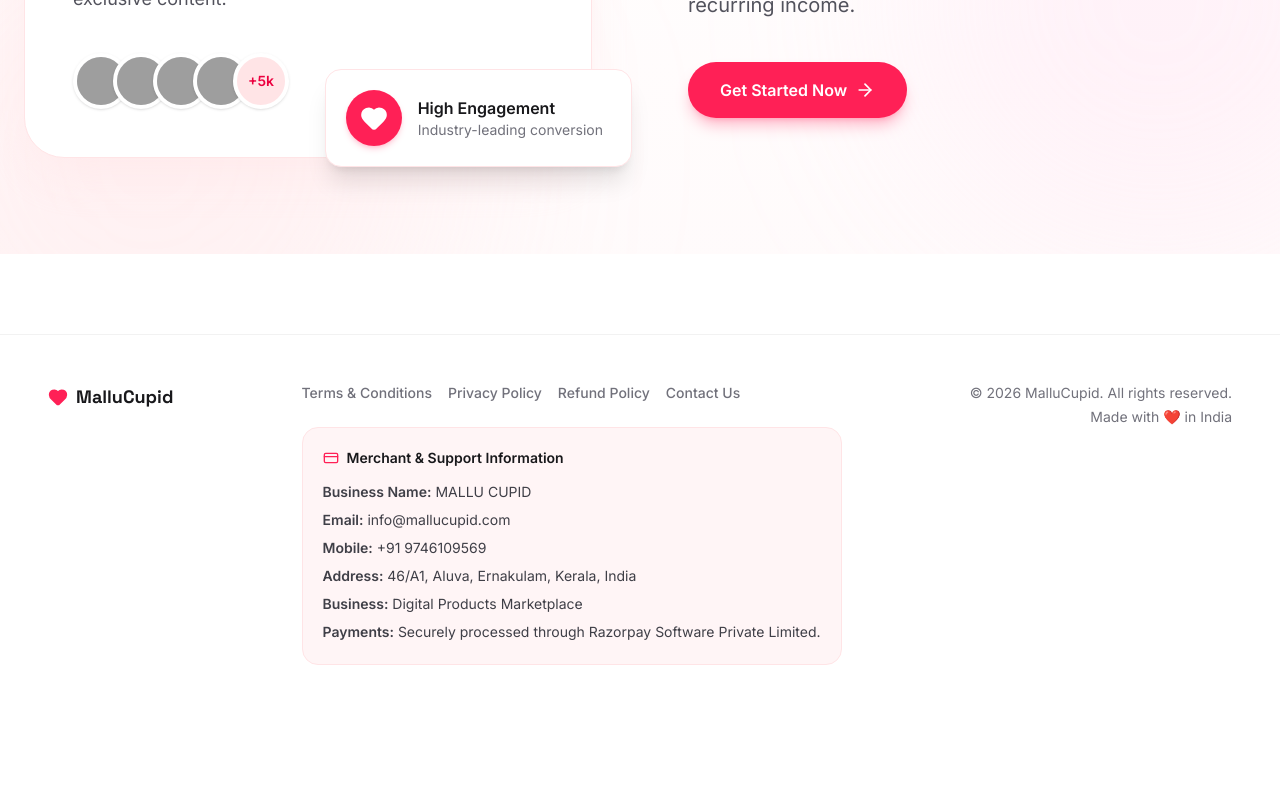
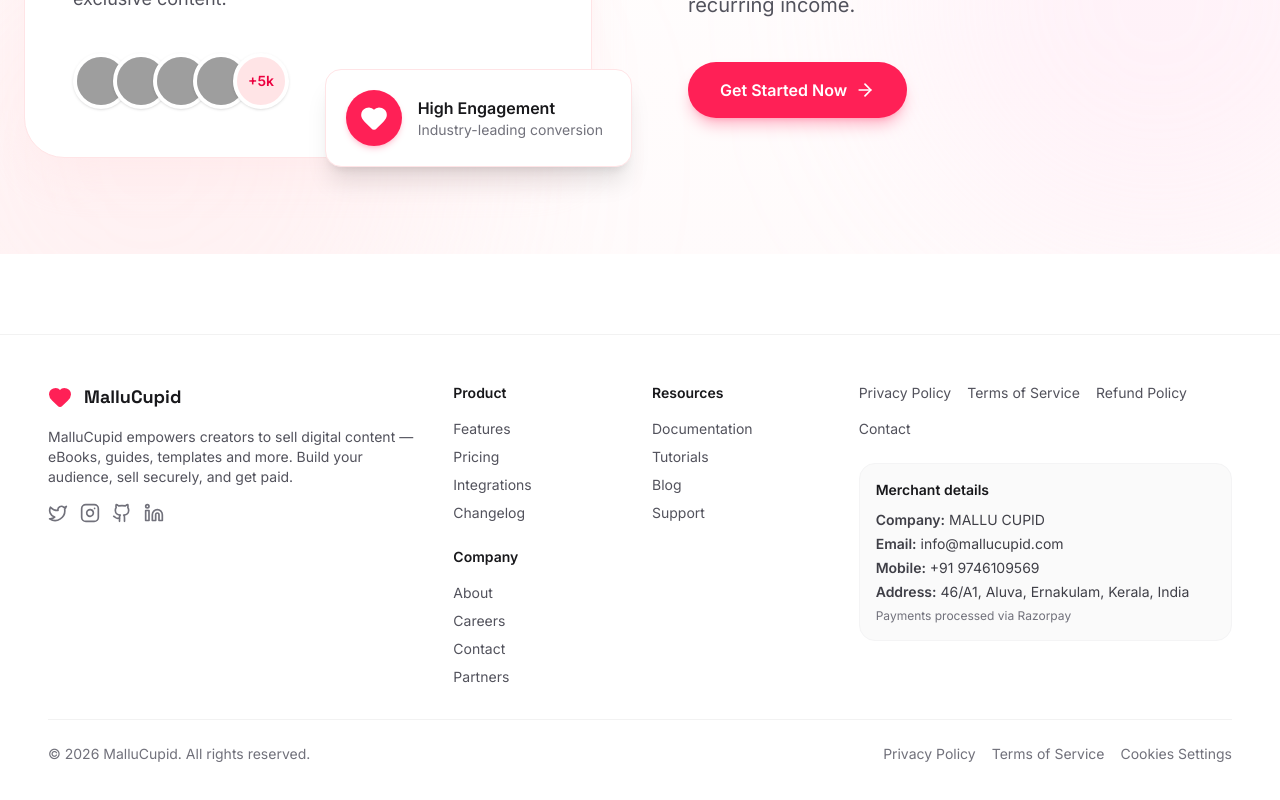
Before and after one commit to codexaidir/MALLU-CUPID, a React (Vite) app: page / in a window 1280 px wide. Shown: the part 1692-2492 px from the top of the page. Before the commit the page ends 2405 px from the top, so only its background shows below. Built offline with nearby package versions, Linux system fonts and the light colour scheme; no server answers; grey boxes are pictures that could not be loaded.

Commit message:
678987878

```diff
--- a/src/components/Footer.tsx
+++ b/src/components/Footer.tsx
@@ -1,71 +1,88 @@
-import { Heart, CreditCard } from "lucide-react";
+import { Heart, Twitter, Github, Instagram, Linkedin } from "lucide-react";
 import { Link } from "react-router-dom";
 
-const legalLinks = [
-  { label: "Terms & Conditions", to: "/terms-and-conditions" },
-  { label: "Privacy Policy", to: "/privacy-policy" },
-  { label: "Refund Policy", to: "/refund-policy" },
-  { label: "Contact Us", to: "/contact-us" },
-];
+const product = ["Features", "Pricing", "Integrations", "Changelog"];
+const resources = ["Documentation", "Tutorials", "Blog", "Support"];
+const company = ["About", "Careers", "Contact", "Partners"];
 
 export function Footer() {
   return (
     <footer className="mt-20 border-t border-black/5 bg-white px-6 py-12 lg:px-12">
-      <div className="mx-auto flex max-w-7xl flex-col gap-8 lg:flex-row lg:items-start lg:justify-between">
-        <div className="flex items-center gap-2">
-          <Heart className="h-5 w-5 fill-rose-500 text-rose-500" />
-          <span className="font-display text-lg font-bold text-zinc-900">
-            MalluCupid
-          </span>
-        </div>
+      <div className="mx-auto max-w-7xl">
+        <div className="grid grid-cols-1 gap-8 md:grid-cols-3 md:items-start">
+          {/* Left: Logo + description + social */}
+          <div>
+            <div className="flex items-center gap-3">
+              <Heart className="h-6 w-6 text-rose-500 fill-rose-500" />
+              <span className="font-display text-lg font-bold text-zinc-900">MalluCupid</span>
+            </div>
+            <p className="mt-4 max-w-sm text-sm text-zinc-600">
+              MalluCupid empowers creators to sell digital content — eBooks, guides, templates and more. Build your audience, sell securely, and get paid.
+            </p>
 
-        <div className="flex flex-col gap-6 lg:min-w-[420px]">
-          <div className="flex flex-wrap gap-4 text-sm font-medium text-zinc-500">
-            {legalLinks.map((link) => (
-              <Link
-                key={link.to}
-                to={link.to}
-                className="transition-colors hover:text-zinc-900"
-              >
-                {link.label}
-              </Link>
-            ))}
+            <div className="mt-4 flex items-center gap-3 text-zinc-500">
+              <a aria-label="twitter" href="#" className="hover:text-zinc-900"><Twitter className="h-5 w-5"/></a>
+              <a aria-label="instagram" href="#" className="hover:text-zinc-900"><Instagram className="h-5 w-5"/></a>
+              <a aria-label="github" href="#" className="hover:text-zinc-900"><Github className="h-5 w-5"/></a>
+              <a aria-label="linkedin" href="#" className="hover:text-zinc-900"><Linkedin className="h-5 w-5"/></a>
+            </div>
           </div>
 
-          <div className="rounded-2xl border border-rose-100 bg-rose-50/70 p-5 text-sm text-zinc-700">
-            <div className="mb-3 flex items-center gap-2 font-semibold text-zinc-900">
-              <CreditCard className="h-4 w-4 text-rose-500" />
-              Merchant & Support Information
+          {/* Middle: columns */}
+          <div className="grid grid-cols-2 gap-6 md:col-span-1 md:grid-cols-2 lg:grid-cols-2">
+            <div>
+              <h3 className="text-sm font-semibold text-zinc-900">Product</h3>
+              <ul className="mt-4 space-y-2 text-sm text-zinc-600">
+                {product.map((p) => <li key={p}><a href="#" className="hover:text-zinc-900">{p}</a></li>)}
+              </ul>
             </div>
 
-            <div className="space-y-1 leading-6">
-              <p>
-                <strong>Business Name:</strong> MALLU CUPID
-              </p>
-              <p>
-                <strong>Email:</strong> info@mallucupid.com
-              </p>
-              <p>
-                <strong>Mobile:</strong> +91 9746109569
-              </p>
-              <p>
-                <strong>Address:</strong> 46/A1, Aluva, Ernakulam, Kerala,
-                India
-              </p>
-              <p>
-                <strong>Business:</strong> Digital Products Marketplace
-              </p>
-              <p>
-                <strong>Payments:</strong> Securely processed through Razorpay
-                Software Private Limited.
-              </p>
+            <div>
+              <h3 className="text-sm font-semibold text-zinc-900">Resources</h3>
+              <ul className="mt-4 space-y-2 text-sm text-zinc-600">
+                {resources.map((r) => <li key={r}><a href="#" className="hover:text-zinc-900">{r}</a></li>)}
+              </ul>
+            </div>
+
+            <div>
+              <h3 className="text-sm font-semibold text-zinc-900">Company</h3>
+              <ul className="mt-4 space-y-2 text-sm text-zinc-600">
+                {company.map((c) => <li key={c}><a href="#" className="hover:text-zinc-900">{c}</a></li>)}
+              </ul>
+            </div>
+          </div>
+
+          {/* Right: legal links & merchant box on larger screens */}
+          <div className="flex flex-col justify-between">
+            <div>
+              <ul className="flex flex-wrap gap-4 text-sm text-zinc-600">
+                <Link to="/privacy-policy" className="hover:text-zinc-900">Privacy Policy</Link>
+                <Link to="/terms-and-conditions" className="hover:text-zinc-900">Terms of Service</Link>
+                <Link to="/refund-policy" className="hover:text-zinc-900">Refund Policy</Link>
+                <Link to="/contact-us" className="hover:text-zinc-900">Contact</Link>
+              </ul>
+            </div>
+
+            <div className="mt-6 rounded-2xl border border-zinc-100 bg-zinc-50 p-4 text-sm text-zinc-700">
+              <div className="mb-2 font-semibold text-zinc-900">Merchant details</div>
+              <div className="text-sm leading-6">
+                <div><strong>Company:</strong> MALLU CUPID</div>
+                <div><strong>Email:</strong> info@mallucupid.com</div>
+                <div><strong>Mobile:</strong> +91 9746109569</div>
+                <div><strong>Address:</strong> 46/A1, Aluva, Ernakulam, Kerala, India</div>
+                <div className="mt-1 text-xs text-zinc-500">Payments processed via Razorpay</div>
+              </div>
             </div>
           </div>
         </div>
 
-        <div className="text-sm text-zinc-500 lg:text-right">
-          <p>&copy; {new Date().getFullYear()} MalluCupid. All rights reserved.</p>
-          <p className="mt-1">Made with ❤️ in India</p>
+        <div className="mt-8 flex flex-col items-start justify-between gap-4 border-t border-black/5 pt-6 text-sm text-zinc-500 md:flex-row md:items-center">
+          <div>&copy; {new Date().getFullYear()} MalluCupid. All rights reserved.</div>
+          <div className="flex gap-4">
+            <Link to="/privacy-policy" className="hover:text-zinc-900">Privacy Policy</Link>
+            <Link to="/terms-and-conditions" className="hover:text-zinc-900">Terms of Service</Link>
+            <a href="#" className="hover:text-zinc-900">Cookies Settings</a>
+          </div>
         </div>
       </div>
     </footer>
```
